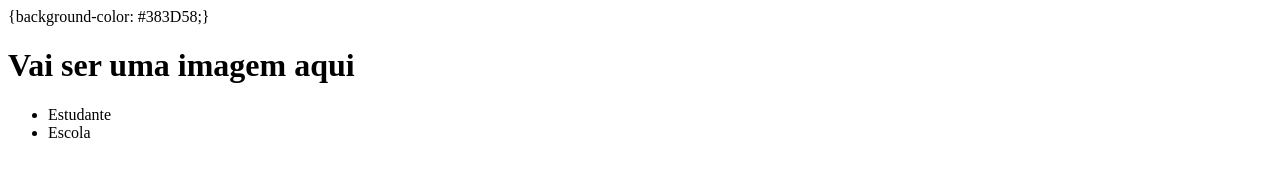
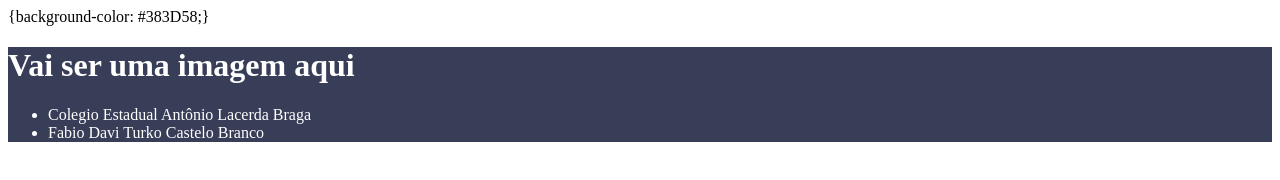
Before and after one commit to AdonisAmon/SUPLEMENTOS-AF, a plain HTML site: page index.html in a window 1280 px wide. Drawn offline with Linux system fonts and the light colour scheme.

Commit message:
Update index.html

```diff
--- a/index.html
+++ b/index.html
@@ -5,14 +5,15 @@
     <meta http-equiv="X-UA-Compatible" content="IE=edge">
     <meta name="viewport" content="width=device-width, initial-scale=1.0">
     <title>Document</title>
+    <link rel="stylesheet" href="style.css">
 </head>
 <body>
     {background-color: #383D58;}
     <header>
         <h1>Vai ser uma imagem aqui</h1>
         <ul>
-        <li>Estudante</li>
-        <li>Escola</li>
+        <li>Colegio Estadual Antônio Lacerda Braga</li>
+        <li>Fabio Davi Turko Castelo Branco</li>
         </ul>
         </header>
 </body>
```
